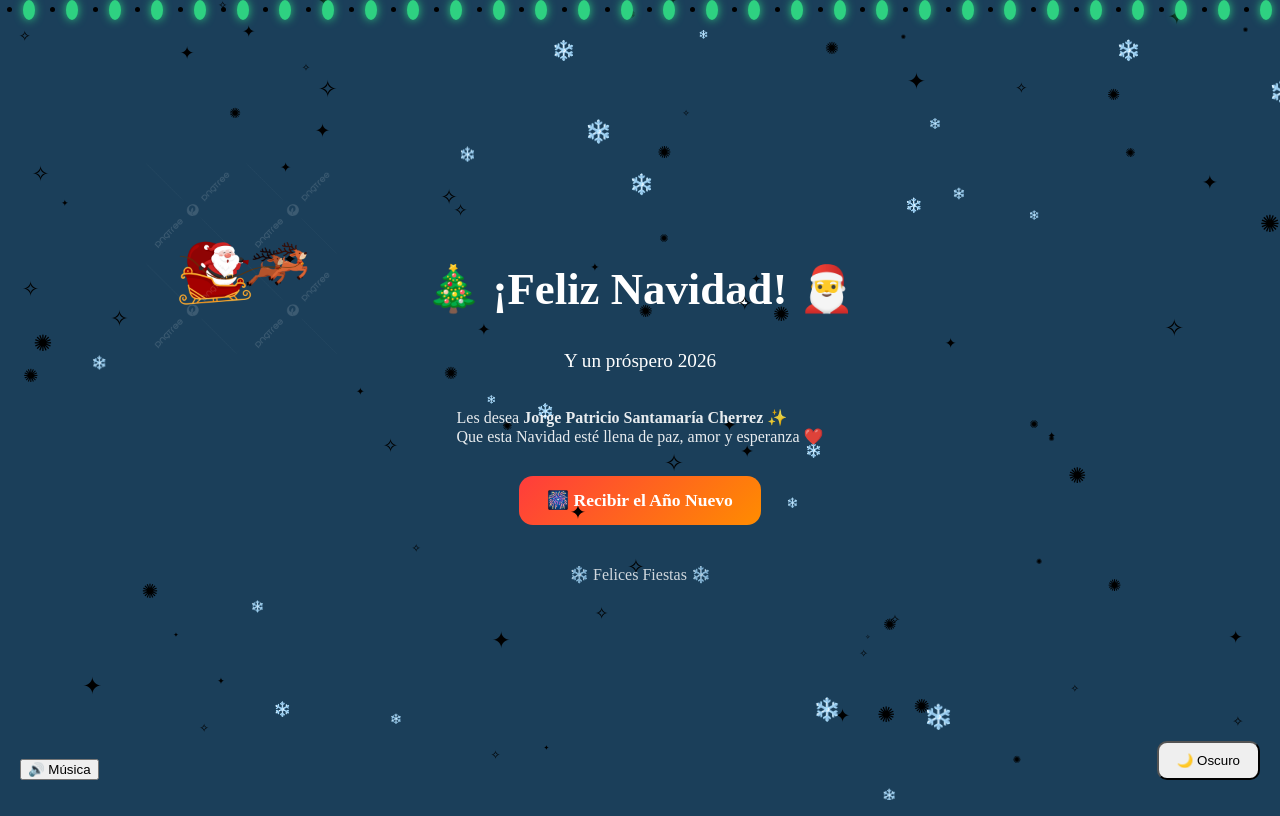
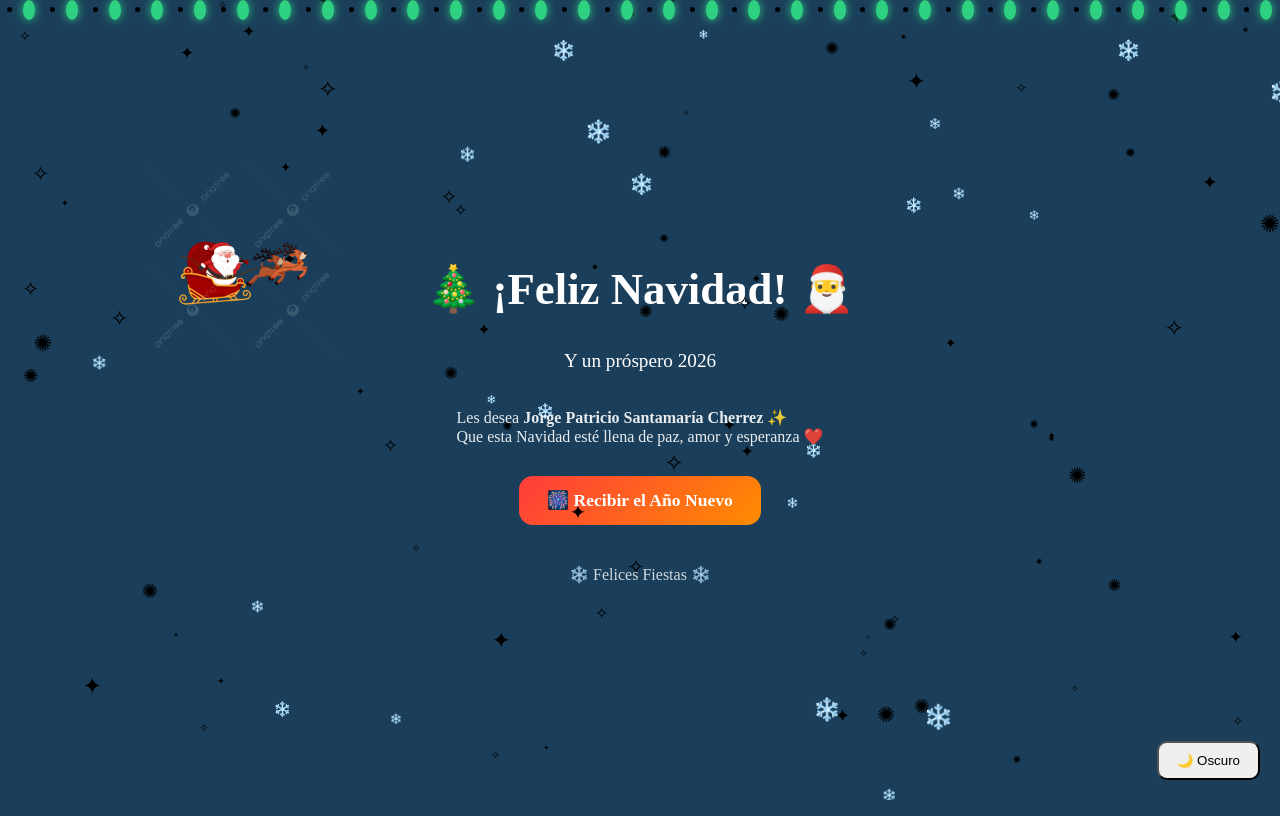
Before and after one commit to Patogol35/Navidad, a React (Vite) app: page / in a window 1280 px wide. Built offline with nearby package versions, Linux system fonts and the light colour scheme; no server answers.

Commit message:
Update App.jsx

```diff
--- a/src/App.jsx
+++ b/src/App.jsx
@@ -4,7 +4,6 @@ import NewYear from "./pages/NewYear";
 import SnowCanvas from "./components/SnowCanvas";
 import Lights from "./components/Lights";
 import SantaFly from "./components/SantaFly";
-import MusicPlayer from "./components/MusicPlayer";
 import ThemeButton from "./components/ThemeButton";
 import { ThemeProvider } from "./context/ThemeContext";
 
@@ -13,7 +12,6 @@ export default function App() {
     <ThemeProvider>
       <BrowserRouter>
 
-        <MusicPlayer />
         <SnowCanvas />
         <Lights />
         <SantaFly />
```
